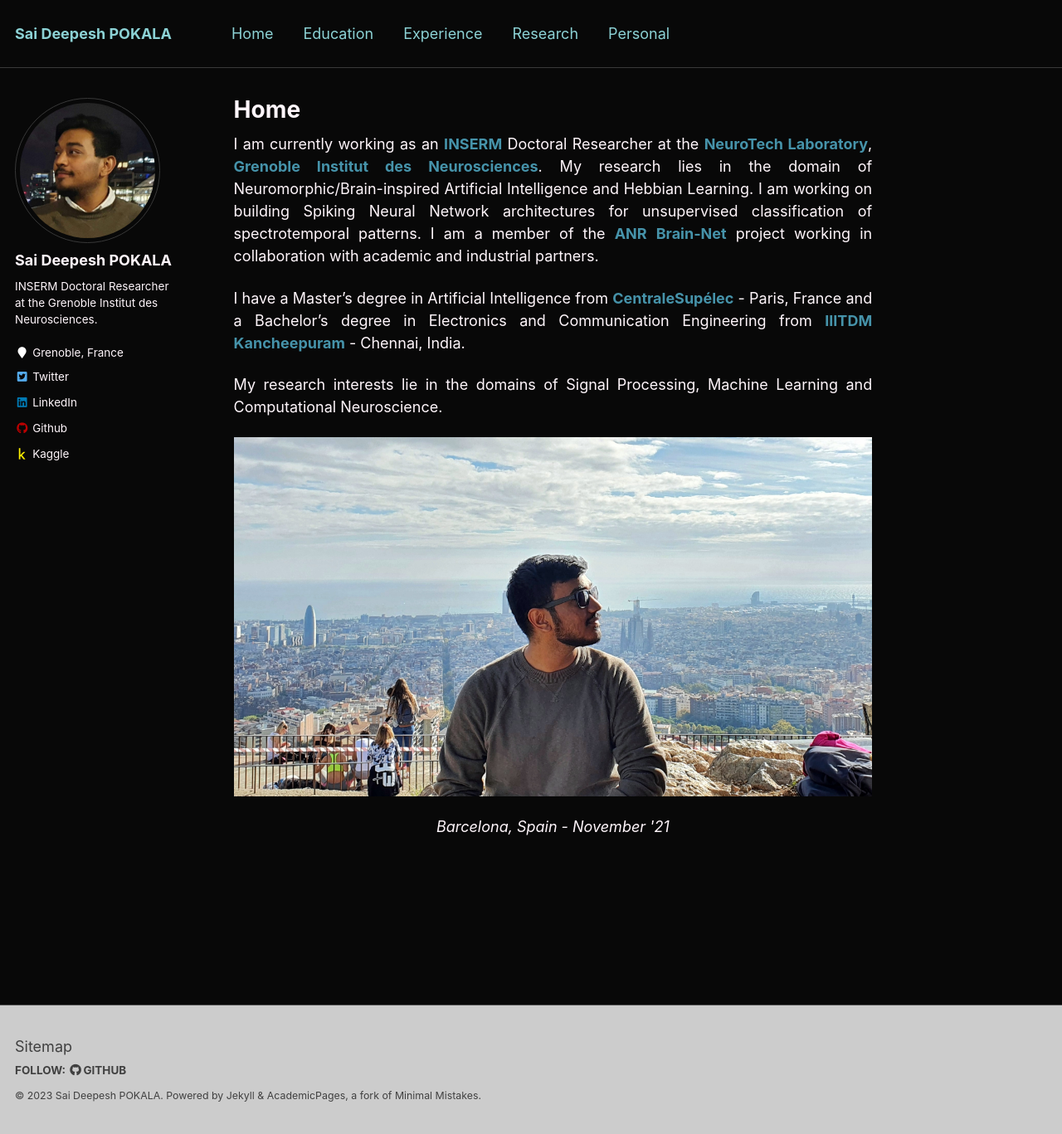
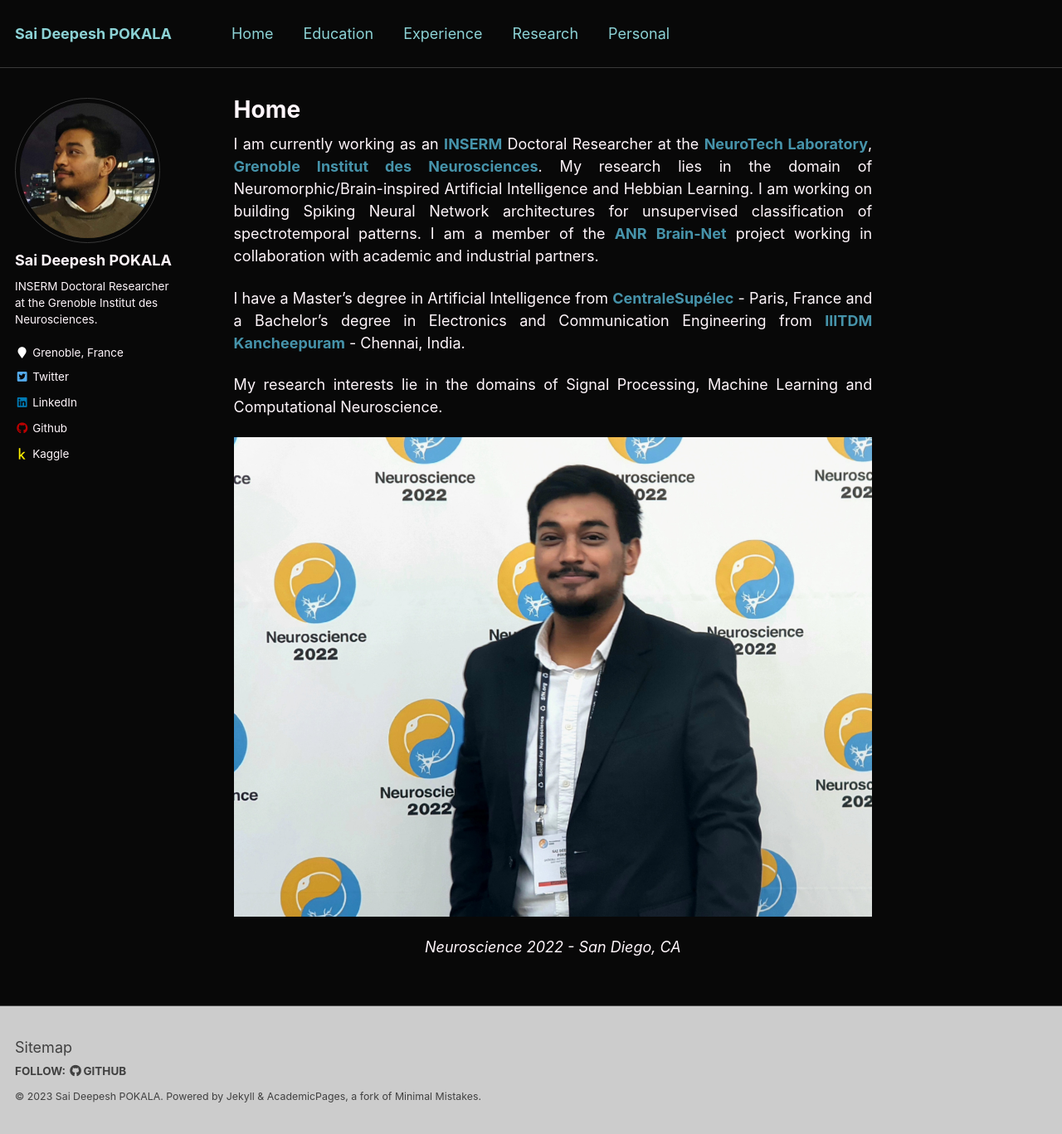
Before and after one commit to saideepesh/saideepesh.github.io, a Jekyll site: the page built from _pages/about.md, in a window 1280 px wide and 1367 px high. Shown: the whole window at 83% size. Built offline with Jekyll 4.4.1, drawn with Linux system fonts in a browser that asks for light colours.

Commit message:
Update about.md

```diff
--- a/_pages/about.md
+++ b/_pages/about.md
@@ -17,10 +17,10 @@ My research interests lie in the domains of Signal Processing, Machine Learning
 <!--You can find more information in my [CV](https://saideepesh.github.io/files/PSD_CV_Dec 2020.pdf){:target="_blank" rel="noopener"}.-->
 
 <p align="center">
-  <img src="https://saideepesh.github.io/images/Barcelona MUHBA.jpeg?raw=true">
+  <img src="https://saideepesh.github.io/images/Neuroscience 2022 PSD.jpg?raw=true">
 </p>
 
 
 <p align="center">
-  <i>Barcelona, Spain - November '21</i>
+  <i>Neuroscience 2022 - San Diego, CA</i>
 </p>
```
